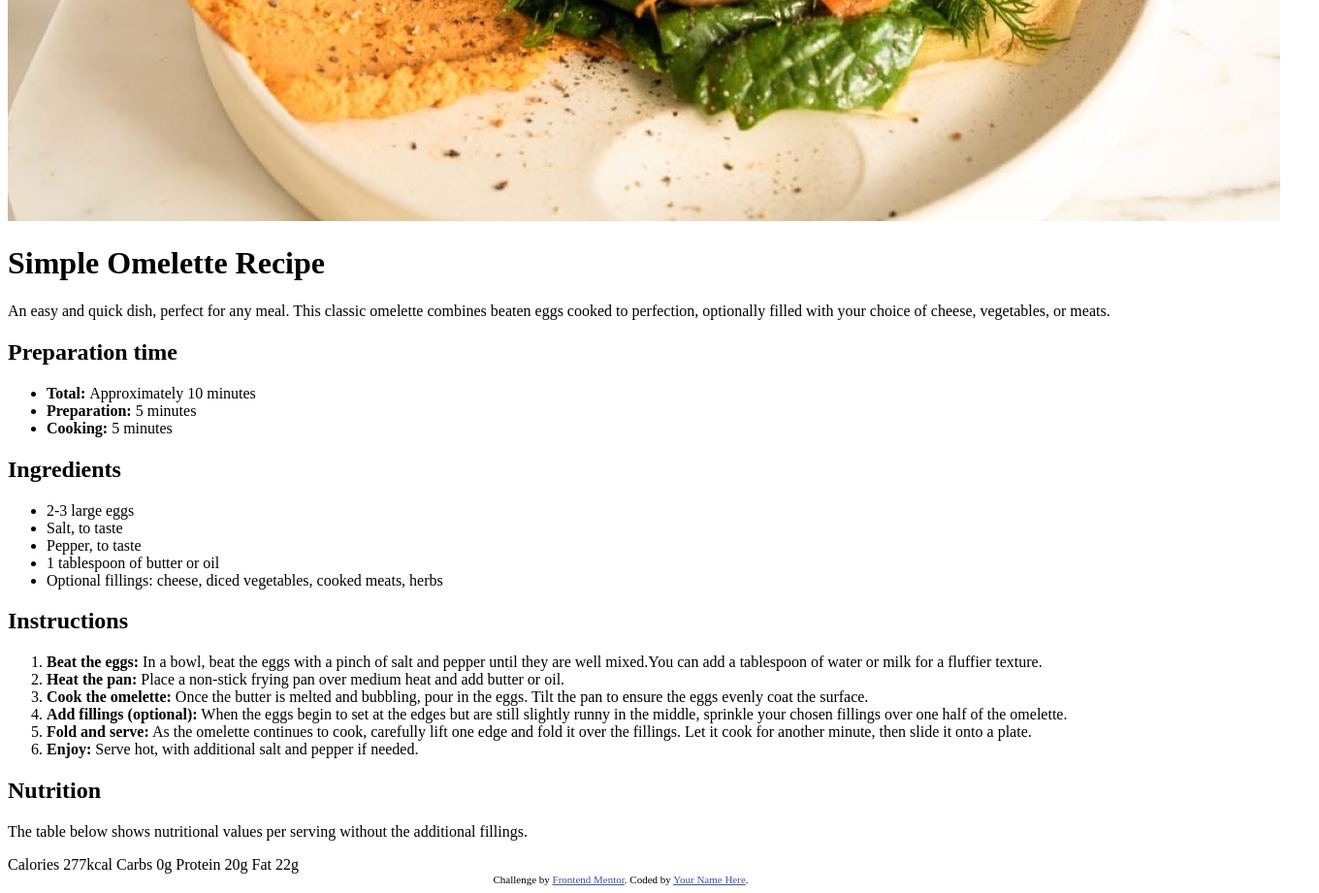
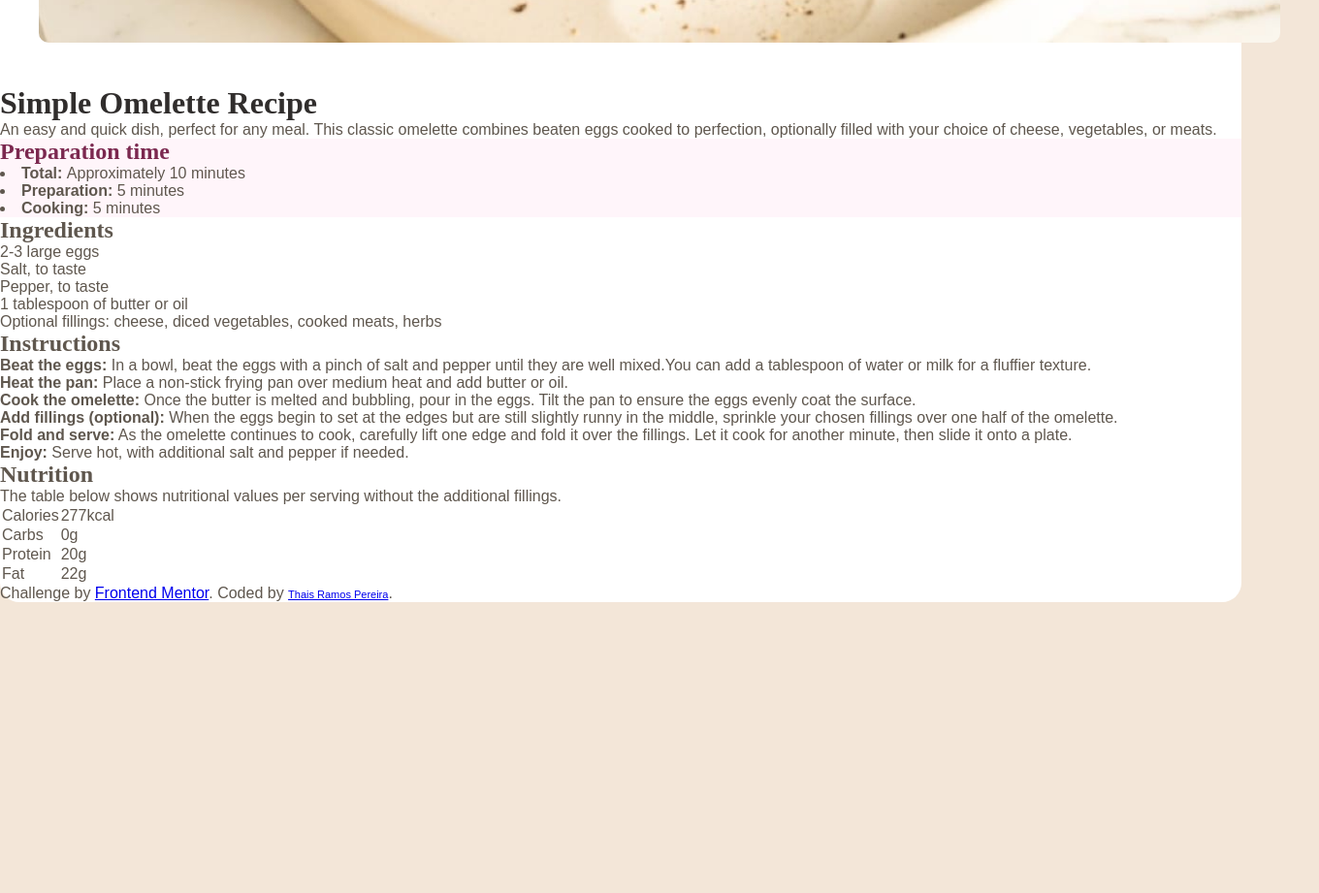
Before and after one commit to thaisramosp/pagina-de-receita, a plain HTML site: page index.html in a window 1280 px wide. Shown: the part 380-1301 px from the top of the page at 97% size, 1360 px wide, since content can reach past the window. After the commit the page ends 1001 px from the top, so only its background shows below. Drawn offline with Linux system fonts and the light colour scheme.

Commit message:
Primeira tentativa

```diff
--- a/index.html
+++ b/index.html
@@ -5,7 +5,7 @@
   <meta name="viewport" content="width=device-width, initial-scale=1.0"> <!-- displays site properly based on user's device -->
 
   <link rel="icon" type="image/png" sizes="32x32" href="assets/images/favicon-32x32.png">
-
+  <link rel="stylesheet" href="style.css">
   <title>Frontend Mentor | Recipe page</title>
 
   <style>
@@ -15,6 +15,7 @@
 </head>
 <body>
 
+  <div>
     <main>
       <img src="assets/images/image-omelette.jpeg" alt="Omelete">
       <h1>Simple Omelette Recipe</h1>
@@ -22,12 +23,15 @@
         An easy and quick dish, perfect for any meal. This classic omelette combines beaten eggs cooked
         to perfection, optionally filled with your choice of cheese, vegetables, or meats.
       </p>
+      <section class="primeira">
         <h2>Preparation time</h2>
-    <ul>
+        <ul color="#6F3049">
           <li><strong>Total: </strong>Approximately 10 minutes</li>
           <li><strong>Preparation:</strong> 5 minutes</li>
           <li><strong>Cooking:</strong> 5 minutes</li>
         </ul>
+      </section>
+      <section>
         <h2>Ingredients</h2>
         <ul type="disc">
           <li>2-3 large eggs</li>
@@ -36,6 +40,8 @@
           <li>1 tablespoon of butter or oil</li>
           <li>Optional fillings: cheese, diced vegetables, cooked meats, herbs</li>
         </ul>
+      </section>
+      <section>
         <h2>Instructions</h2>
         <ol type="1">
           <li><strong>Beat the eggs:</strong> In a bowl, beat the eggs with a pinch of salt and pepper until they are well mixed.You can add a tablespoon of water or milk for a fluffier texture.</li>
@@ -54,23 +60,38 @@
           </li>
           <li><strong>Enjoy:</strong> Serve hot, with additional salt and pepper if needed.</li>
         </ol>
+      </section>
+      <section>
         <h2>Nutrition</h2>
         <p>
           The table below shows nutritional values per serving without the additional fillings.
         </p>
-    Calories
-    277kcal
-    Carbs
-    0g
-    Protein
-    20g
-    Fat
-    22g
+        <table>
+          <tr>
+            <td>Calories</td>
+            <td>277kcal</td>
+          </tr>
+          <tr>
+            <td>Carbs</td>
+            <td>0g</td>
+          </tr>
+          <tr>
+            <td>Protein</td>
+            <td>20g</td>
+          </tr>
+          <tr>
+            <td>Fat</td>
+            <td>22g</td>
+          </tr>
+        </table>
+      </section>
+
+      <footer>
+        Challenge by <a href="https://www.frontendmentor.io?ref=challenge" target="_blank" rel="external">Frontend Mentor</a>.
+        Coded by <a href="https://github.com/thaisramosp" target="_blank" rel="external" class="attribution">Thais Ramos Pereira</a>.
+      </footer>
     </main>
+  </div>
 
-  <div class="attribution">
-    Challenge by <a href="https://www.frontendmentor.io?ref=challenge" target="_blank" rel="external">Frontend Mentor</a>.
-    Coded by <a href="https://github.com/thaisramosp" target="_blank" rel="external">Your Name Here</a>.
-  </div>
 </body>
 </html>
--- /dev/null
+++ b/style.css
@@ -0,0 +1,73 @@
+@charset "UTF-8";
+
+* {
+    margin: 0px;
+    padding: 0px;
+    outline: none;
+    box-sizing: border-box;
+}
+
+@import url('https://fonts.googleapis.com/css2?family=Young+Serif&display=swap');
+
+@import url('https://fonts.googleapis.com/css2?family=Outfit:wght@100..900&display=swap');
+
+:root {
+    --cor1: #ffffff;
+    --cor2: #F3E6D8;
+    --cor3: #FFF5FA;
+    --cor4: #7B284F;
+    --cor5: #854632;
+    --cor6: #302D2C;
+    --cor7: #5F574E;
+}
+
+body {
+    background-color: var(--cor2) ;
+    height: 100dvh;
+    display:flex;
+    justify-content: center;
+    align-items: center;
+}
+
+div {
+
+    font-family: 'Outfit', sans-serif;
+    font-weight:400;
+    font-size: 16px;
+    color: var(--cor7);
+}
+
+h1, h2 {
+    font-family: 'Young Serif', serif;
+}
+main {
+    background-color: var(--cor1);
+    border-radius: 20px;
+}
+
+main > h1 {
+    color: var(--cor6);
+}
+
+
+.primeira {
+    background-color: var(--cor3);
+}
+.primeira h2 {
+    color: var(--cor4);
+}
+.primeira > ul{
+    list-style-position: inside;
+    list-style-type:var(--cor4);
+}
+
+.primeira > strong {
+    color: var(--cor5);
+}
+
+
+img {
+max-width: 100%;
+margin: 40px;
+border-radius: 10px;
+}
```
Lines whose indentation alone changed are shown as unchanged.
